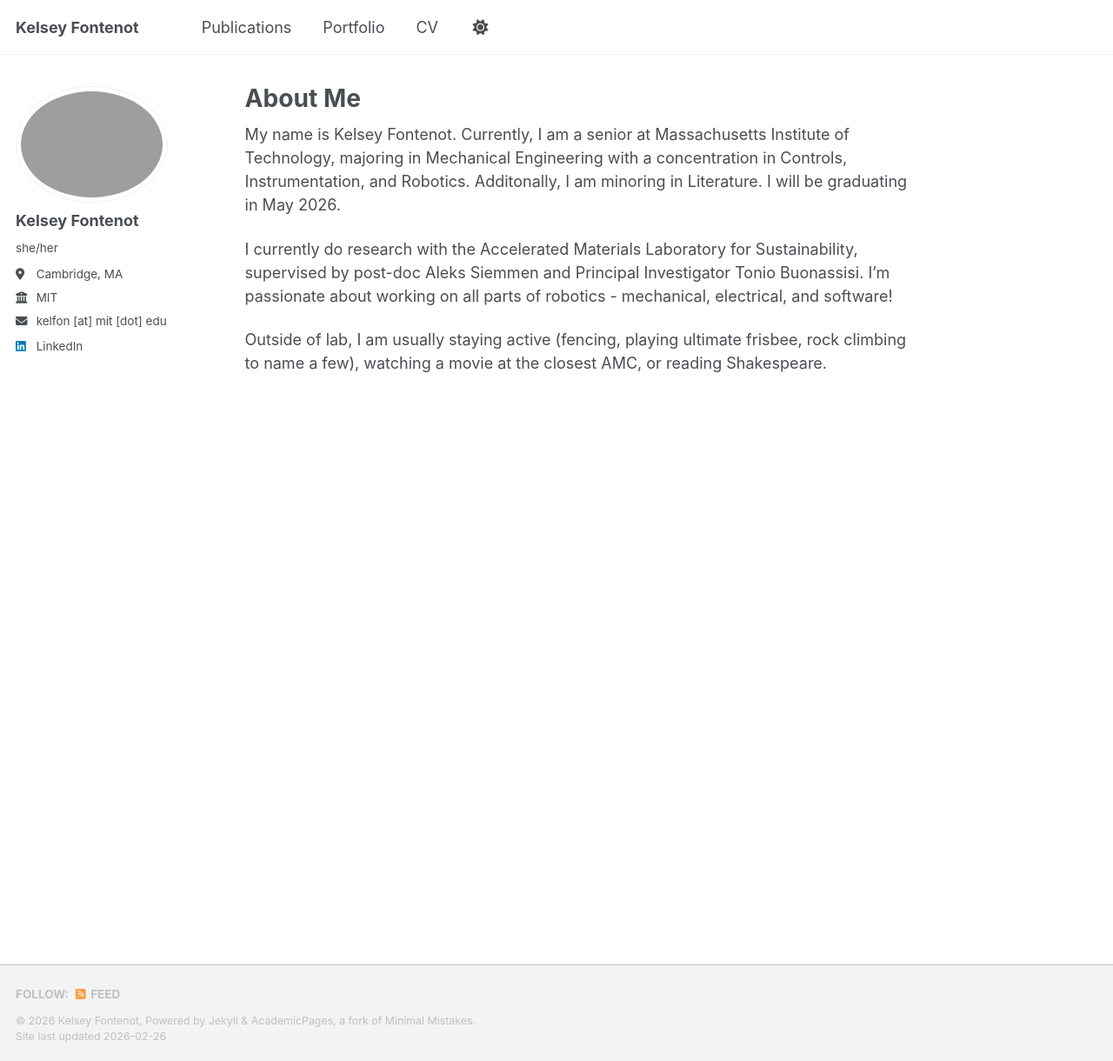
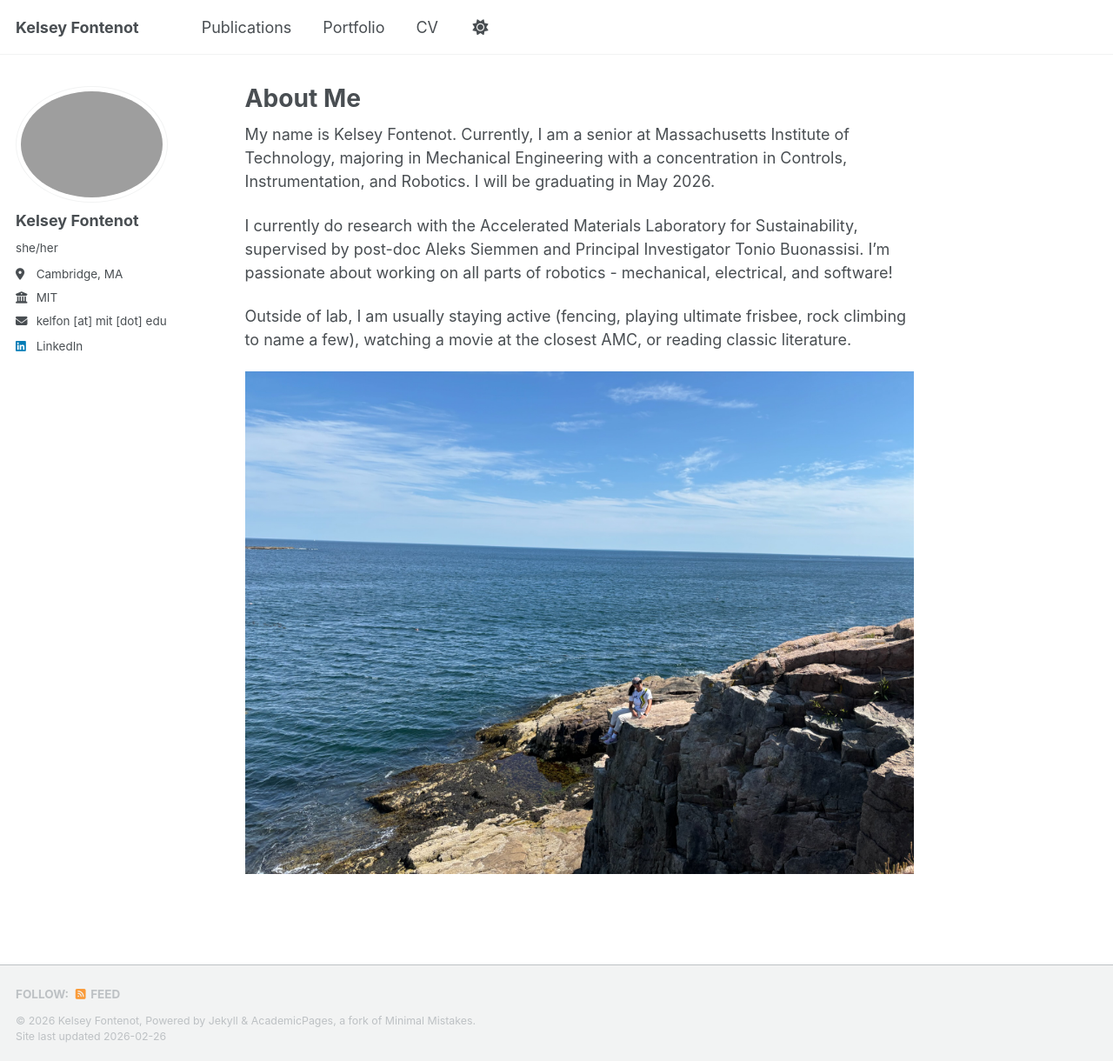
Before and after one commit to kelfon/kelfon.github.io, a Jekyll site: the page built from _pages/about.md, in a window 1280 px wide and 1220 px high. Shown: the whole window at 87% size. Built offline with Jekyll 4.4.1, drawn with Linux system fonts in a browser that asks for light colours; a script bundle is joined from its source files by our own code; library files that are not in the unit come from our copies.

Commit message:
Minor updates to About

```diff
--- a/_config.yml
+++ b/_config.yml
@@ -12,7 +12,7 @@ site_theme               : "default" # the available themes options are "default
 title                    : "Kelsey Fontenot"
 title_separator          : "-"
 name                     : &name "Kelsey Fontenot"
-description              : &description "Kelsey Fontenot's academic portfolio"   # Update this with a general description of your site, this is the default if not overridden by a page
+description              : &description "Kelsey Fontenot's portfolio"   # Update this with a general description of your site, this is the default if not overridden by a page
 url                      : https://kelfon.github.io # The base hostname & protocol for your site e.g. "https://[your GitHub username].github.io",
                                                            # or if you already have some other page hosted on Github then use "https://[your GitHub username].github.io/[Your Repo Name]"
 baseurl                  : "" # the subpath of your site, e.g. "/blog"
--- a/_pages/about.md
+++ b/_pages/about.md
@@ -7,8 +7,12 @@ redirect_from:
   - /about.html
 ---
 
-My name is Kelsey Fontenot. Currently, I am a senior at Massachusetts Institute of Technology, majoring in Mechanical Engineering with a concentration in Controls, Instrumentation, and Robotics. Additonally, I am minoring in Literature. I will be graduating in May 2026.
+My name is Kelsey Fontenot. Currently, I am a senior at Massachusetts Institute of Technology, majoring in Mechanical Engineering with a concentration in Controls, Instrumentation, and Robotics. I will be graduating in May 2026.
 
 I currently do research with the Accelerated Materials Laboratory for Sustainability, supervised by post-doc Aleks Siemmen and Principal Investigator Tonio Buonassisi. I'm passionate about working on all parts of robotics - mechanical, electrical, and software!
 
-Outside of lab, I am usually staying active (fencing, playing ultimate frisbee, rock climbing to name a few), watching a movie at the closest AMC, or reading Shakespeare.
+Outside of lab, I am usually staying active (fencing, playing ultimate frisbee, rock climbing to name a few), watching a movie at the closest AMC, or reading classic literature.
+
+<!-- You can check out my publications and portfolio on this website. -->
+
+![/images/acadia.jpg](/images/acadia.jpg)
```
Also changed, not shown: _pages/portfolio.md (+7 -14 lines), images/acadia.jpg (added).
